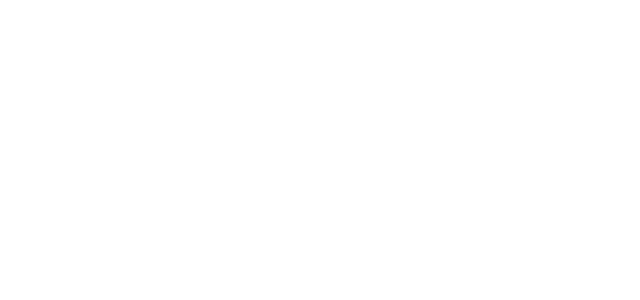
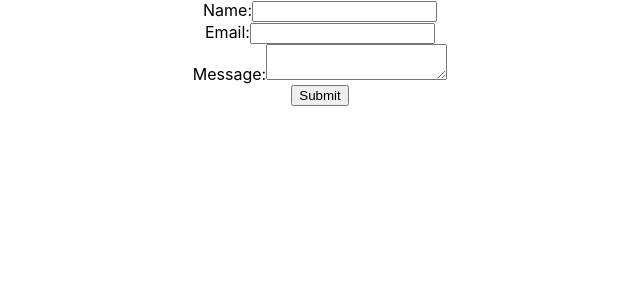
Before and after one commit to anilkumarbanti/mrv-react-demo, a React (Create React App) app: page / in a window 1280 px wide. Shown: the top 300 px of the page, without its empty margins (320-960 px from the left). Built offline with nearby package versions, Linux system fonts and the light colour scheme.

Commit message:
added example for controlled component with event handling

```diff
--- a/src/App.js
+++ b/src/App.js
@@ -11,6 +11,8 @@
 import SetState from './components/SetState';
 import LifeCycleDemoClassComp from './components/LifeCycleDemoClassComp';
 import LifeCycleDemoFunComp from './components/LifeCycleDemoFunComp';
+import ContactForm from './components/ContactForm';
+import UserForm from './components/UserForm';
 function App() {
   return (
     <div className="App">
@@ -30,7 +32,7 @@
      */}
 
 
-
+<UserForm></UserForm>
 
 
     </div>
--- /dev/null
+++ b/src/components/UserForm.js
@@ -0,0 +1,54 @@
+import React,{useState} from "react";
+
+function UserForm()
+{
+
+    const[formData, setFormData]= useState({
+    name:'',
+     email:'',
+     message:''});
+
+     const handleChange= (e)=>{
+        const {name,value}=e.target;
+        setFormData({
+            ...formData,
+            [name]:value});
+     };
+
+     const handleSubmit= (e)=>{
+        e.preventDefault();
+        alert(`form submitted with data: ${JSON.stringify(formData)}`);
+
+     };
+
+
+    return(
+        <form onSubmit={handleSubmit}>
+            <div>
+                <label>Name:</label>
+                <input type="text" name="name" value={formData.name} onChange={handleChange} />
+            </div>
+
+            <div>
+                <label>Email:</label>
+                <input type="email" name="email" value={formData.email} onChange={handleChange}/>
+            </div>
+
+            <div>
+            <label>Message:</label>
+            <textarea name="message" value={formData.message} onChange={handleChange}/>
+            </div>
+
+            <div>
+            <button type="submit">Submit</button>
+            </div>
+
+
+
+
+        </form>
+
+    );
+}
+
+export default UserForm;
```
